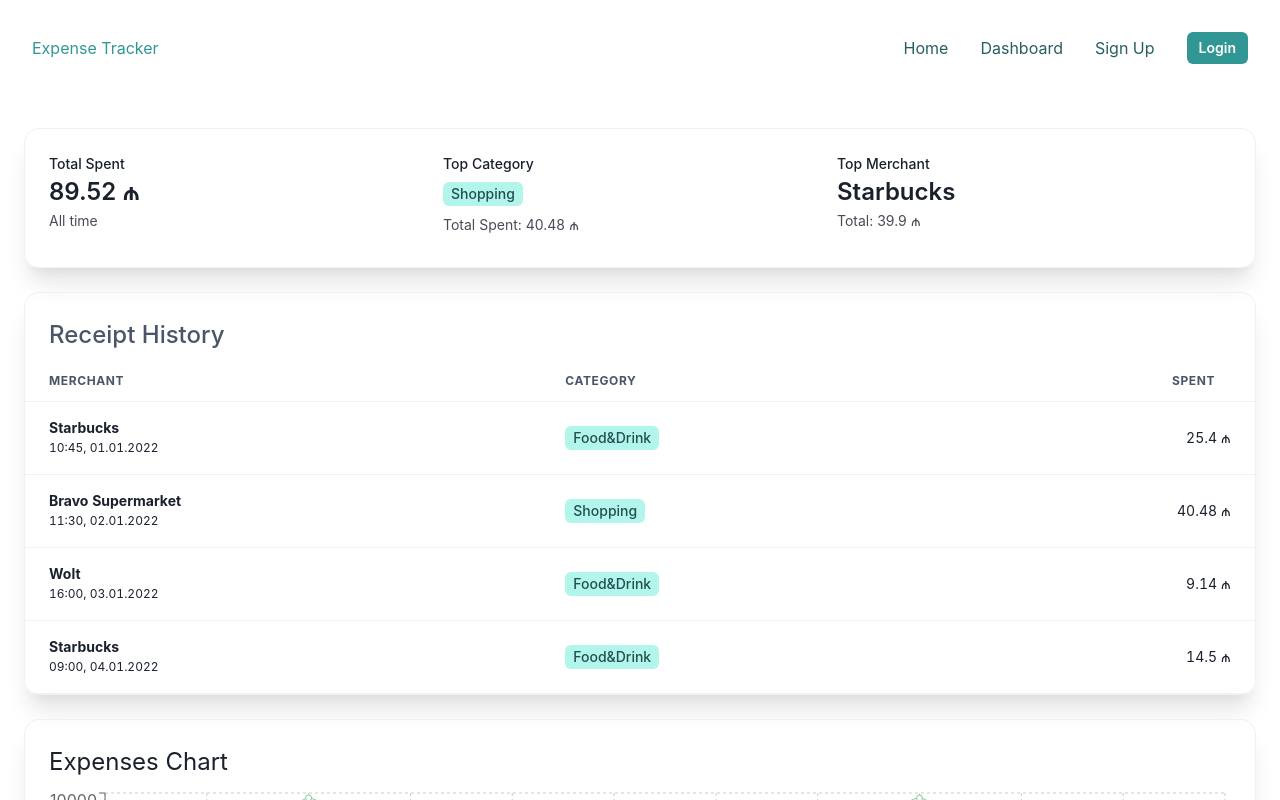
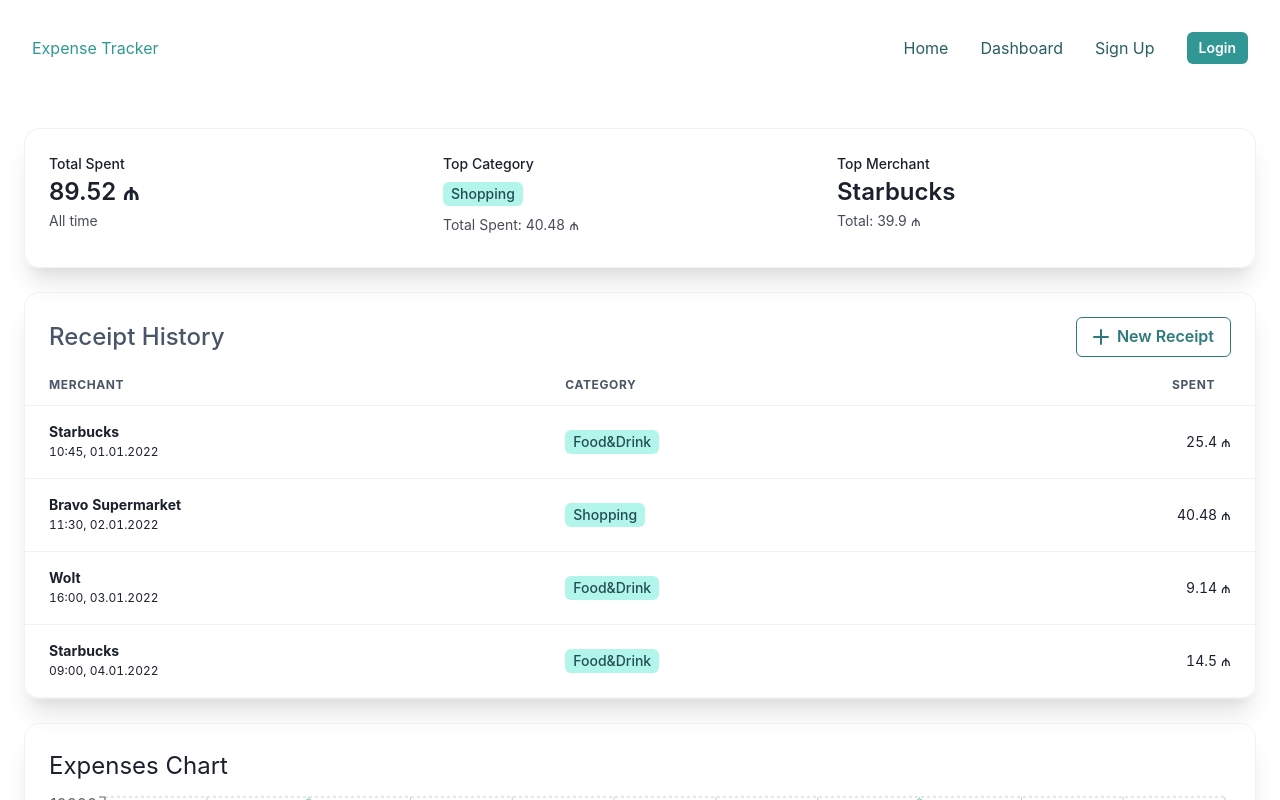
Before and after one commit to iamemil/ExpenseTracker, a React (Create React App) app in the folder expensetracker-frontend/: page /dashboard in a window 1280 px wide. Shown: the top 800 px of the page. Built offline with nearby package versions, Linux system fonts and the light colour scheme.

Commit message:
added new receipt button back

```diff
--- a/expensetracker-frontend/src/pages/dashboard/ReceiptHistory.jsx
+++ b/expensetracker-frontend/src/pages/dashboard/ReceiptHistory.jsx
@@ -87,10 +87,13 @@
   return (
     <Box fontSize="l" border='1px' borderColor='gray.100' borderRadius='15px' width={'full'} boxShadow={'xl'}>
     <Table {...getTableProps()} colorScheme={'gray'} fontSize={'sm'}>
-      <TableCaption placement={'top'} fontSize={'2xl'} textAlign={"left"}>
-      Receipt History
+        <TableCaption placement={'top'} fontSize={'2xl'}>
+        <HStack justifyContent={'space-between'}>
+          <Text>Receipt History</Text>
+         <NewReceipt/>
+        </HStack>
+
         </TableCaption>
-
       <Thead>
         {headerGroups.map((headerGroup) => (
           <Tr {...headerGroup.getHeaderGroupProps()}>
```
